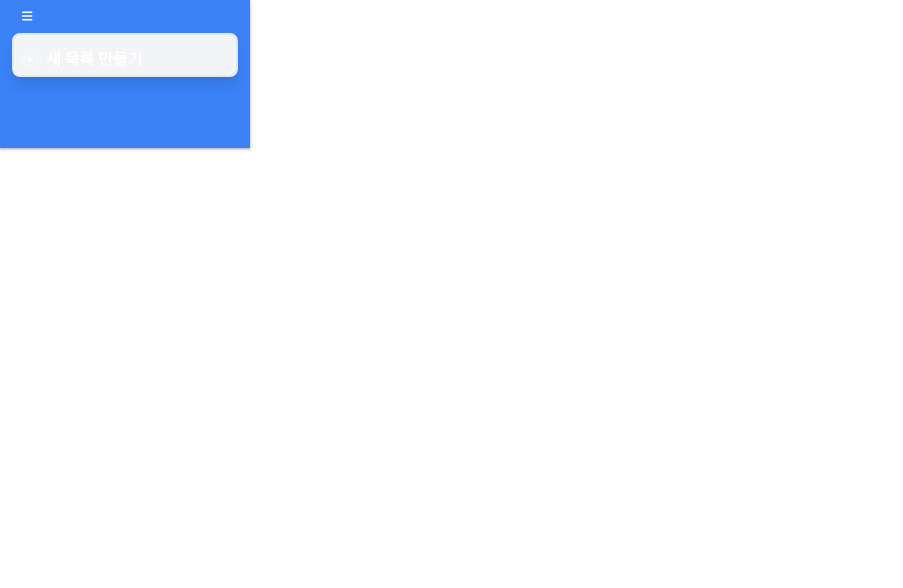
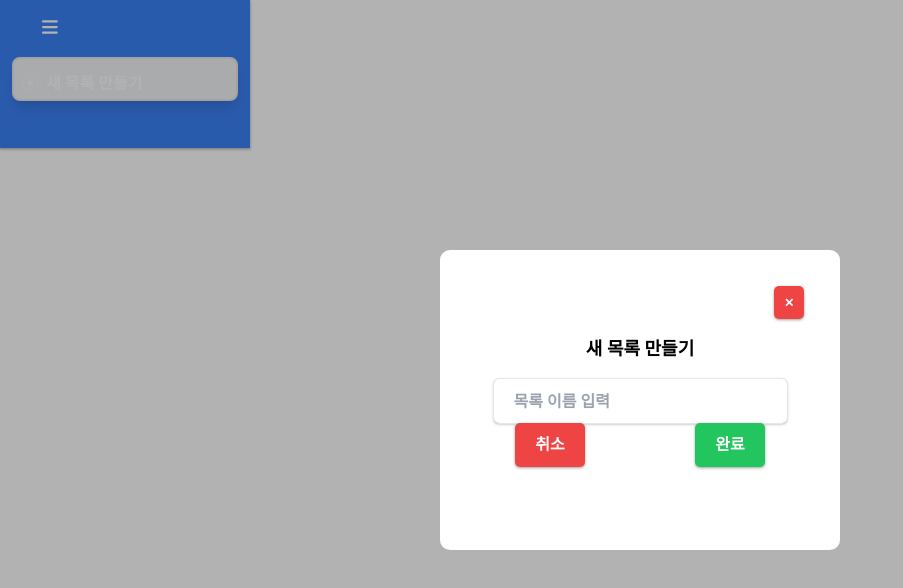
Before and after one commit to kdt-todolist/test, a React (Create React App) app: page / in a window 1280 px wide. Both pictures are taken after a click on the button "새 목록 만들기". Shown: the top 588 px of the page, without its empty margins (0-903 px from the left). Built offline with nearby package versions, Linux system fonts and the light colour scheme.

Commit message:
STYLE: update UI styles

```diff
--- a/src/components/Common/Drawer.jsx
+++ b/src/components/Common/Drawer.jsx
@@ -39,7 +39,8 @@ function Drawer({ children }) {
 
   return (
     <StyledDrawer width={drawerWidth}>
-      <Button size="sm" color="transparent" onClick={toggleDrawer}>
+      <Button size="lg" color="transparent"
+      onClick={toggleDrawer}>
         <FontAwesomeIcon icon={faBars} />
       </Button>
       {open && children}
--- a/src/components/Common/Modal.jsx
+++ b/src/components/Common/Modal.jsx
@@ -1,12 +1,14 @@
 import styled from "styled-components";
 import Button from "./Button";
 
-// 기본 모달
+// 기본 모달 스타일
 const StyledModal = styled.div`
-  width: ${props => props.width}px;
-  height: ${props => props.height}px;
+  width: ${(props) => props.width || 400}px; /* 기본 너비 추가 */
+  height: ${(props) => props.height || 300}px; /* 기본 높이 추가 */
   border-radius: 10px;
   background-color: #FFFFFF;
+  position: relative; /* 닫기 버튼 위치를 위한 상대 위치 설정 */
+  padding: 20px;
 `;
 
 const StyledBackdrop = styled.div`
@@ -19,31 +21,34 @@ const StyledBackdrop = styled.div`
   height: 100%;
   z-index: 999;
   display: flex;
-  place-items: center;
   align-items: center;
   justify-content: center;
   background-color: rgba(0, 0, 0, 0.3);
 `;
 
-function Modal(props) {
+const CloseButton = styled(Button)`
+  position: absolute;
+  top: 10px;
+  right: 10px;
+`;
 
-  const { children, open, active, width, height } = props;
+function Modal({ children, isOpen, onClose, width, height }) {
+  if (!isOpen) return null;
 
   return (
-    <>
-    {open ?
-      <StyledBackdrop>
-        <StyledModal width={width} height={height}>
-          <div className="flex justify-between p-4">
-            <p className="text-xl font-semibold">Modal</p>
-            <Button size="sm" color="red" onClick={active}>X</Button>
-          </div>
+    <StyledBackdrop onClick={onClose}>
+      <StyledModal width={width} height={height} onClick={(e) => e.stopPropagation()}>
+        <div className="flex justify-between w-full p-4">
+          <p className="text-xl font-semibold">Modal</p>
+          <CloseButton size="sm" color="red" onClick={onClose}>
+            &#x2715; {/* Unicode X mark for the close button */}
+          </CloseButton>
+        </div>
+        <div className="text-black text-center">
           {children}
-        </StyledModal>
-      </StyledBackdrop>
-    : null}
-    </>
-
+        </div>
+      </StyledModal>
+    </StyledBackdrop>
   );
 }
 
```
